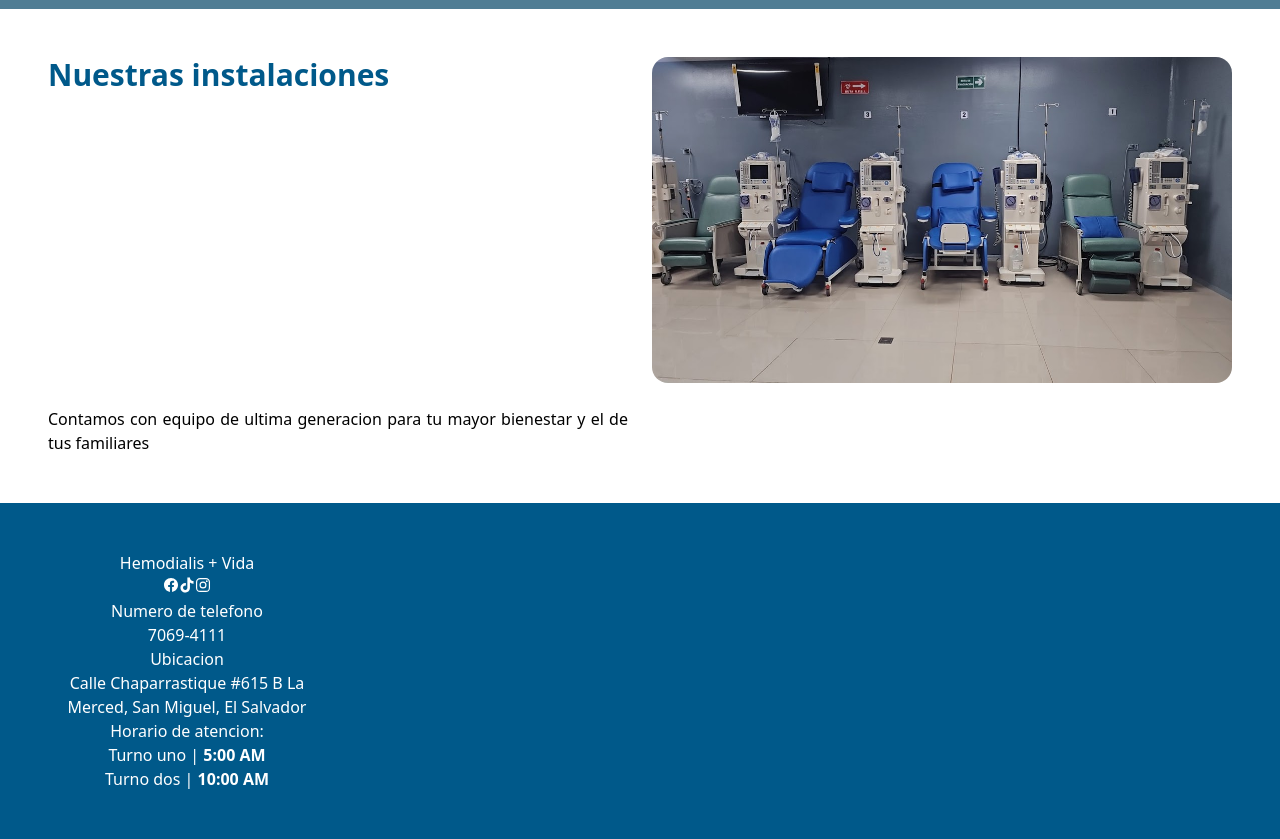
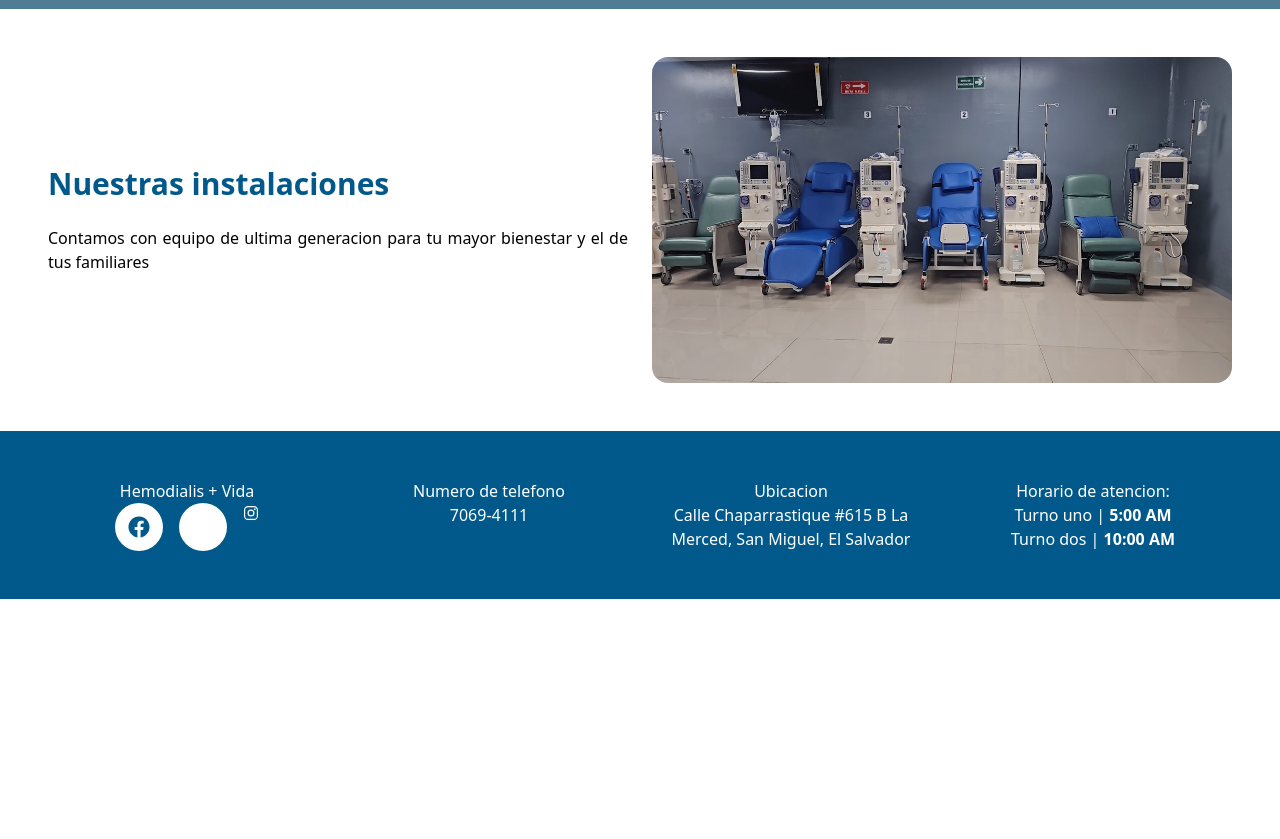
Before and after one commit to CristianRivera03/hemodialisis-Vida, a website: page index.html in a window 1280 px wide. Shown: the part 1967-2806 px from the top of the page. After the commit the page ends 2566 px from the top, so only its background shows below. Drawn offline with nearby package versions, Linux system fonts and the light colour scheme; grey boxes are pictures that could not be loaded; some icons are missing.

Commit message:
corrigendo footer

```diff
--- a/index.html
+++ b/index.html
@@ -110,32 +110,51 @@
      <!--Inicio Nuestas instalaciones -->
 
      <div class="m-12 grid grid-cols-1 md:grid-cols-2 gap-6">
-      <h1 class="text-3xl font-bold text-sky-800">Nuestras instalaciones</h1>
+      <div class="flex flex-col align-middle justify-center gap-6">
+            <h1 class="text-3xl font-bold text-sky-800">Nuestras instalaciones</h1>
+            <p class="text-justify">Contamos con equipo de ultima generacion para tu mayor bienestar y el de tus familiares</p>
+      </div>
       <img class="rounded-2xl" src="assets/instalaciones.jpg" alt="">
-      <p class="text-justify">Contamos con equipo de ultima generacion para tu mayor bienestar y el de tus familiares</p>
      </div>
 
      <!--Fin Nuestas instalaciones -->
 
 
-     <footer class="bg-sky-800 text-white grid md:grid-cols-4 p-12 gap-6 justify-center text-center">
+
+     <footer class="bg-sky-800 text-white grid grid-cols-1 md:grid-cols-4 p-12 gap-6 justify-center text-center">
 
       <!--Redes-->
        <div class="">
          <h5>Hemodialis + Vida</h5>
-         <div class="flex flex-row justify-center">
-          <div>
-            <a href="https://www.facebook.com/profile.php?id=61557055012467"><ion-icon class="" name="logo-facebook"></ion-icon></a>
+         <div class="flex flex-row justify-center gap-4  ">
+
+
+          <!--Facebook-->
+          <div class="flex items-center justify-center
+            bg-white hover:bg-sky-400
+            transition-colors duration-300 ease-in-out
+            rounded-full w-12 h-12">
+            <a href="https://www.facebook.com/karina.hernandez.783378">
+              <ion-icon class="text-2xl -m-1.5 text-sky-800 hover:text-white " name="logo-facebook"></ion-icon>
+            </a>
           </div>
 
-          <div>
-            <a href="https://www.facebook.com/profile.php?id=61557055012467"><ion-icon name="logo-tiktok"></ion-icon></a>
+
+          <!--Tiktok-->
+          <div class="flex items-center justify-center
+            bg-white hover:bg-gradient-to-bl
+            transition-colors duration-300 ease-in-out
+            rounded-full w-12 h-12">
+            <a href="https://www.tiktok.com/@c.hemodialisisvid?is_from_webapp=1&sender_device=pc">
+              <ion-icon name="logo-tiktok"></ion-icon>
+            </a>
           </div>
 
           <div>
             <a href="https://www.facebook.com/profile.php?id=61557055012467"><ion-icon name="logo-instagram"></ion-icon></a>
           </div>
 
+       </div>
        </div>
 
 
```
Also changed, not shown: styles/output.css.
